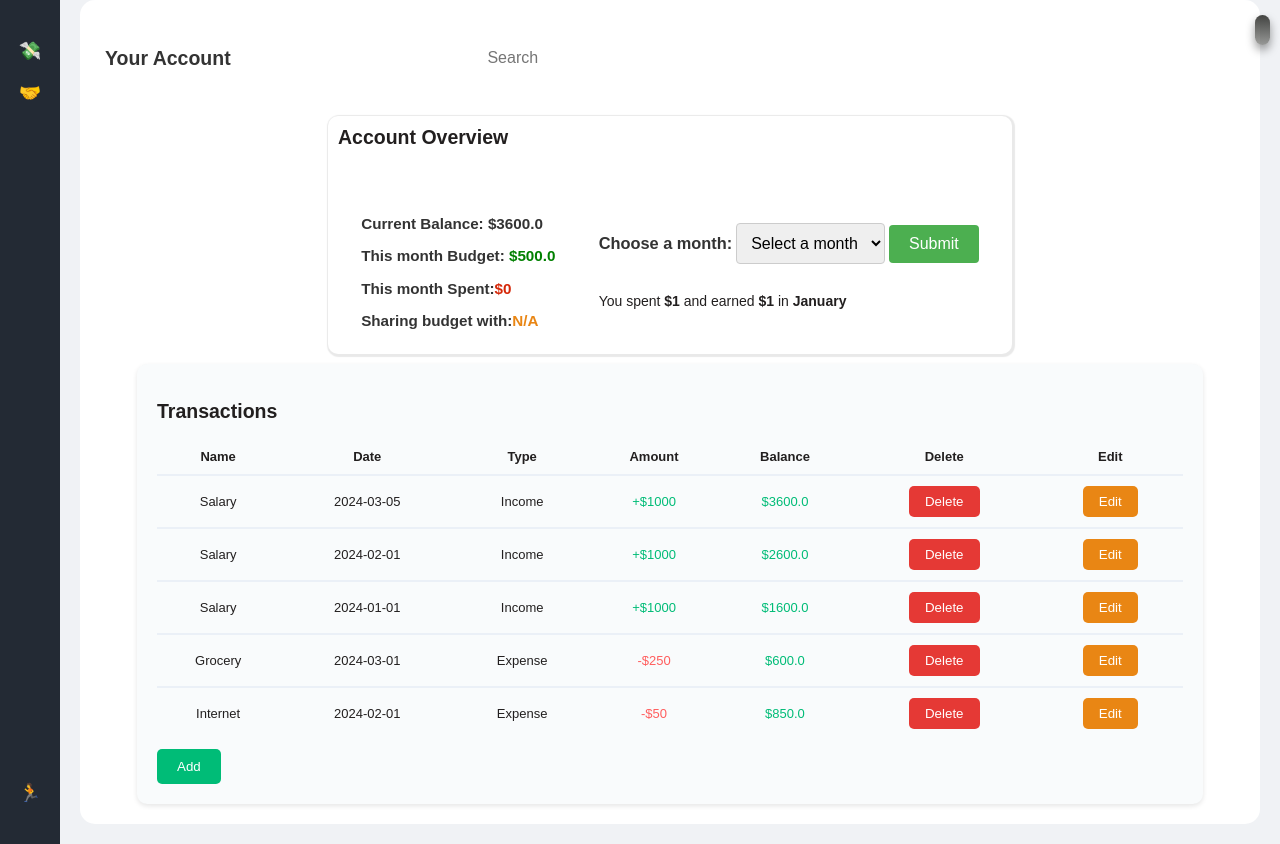
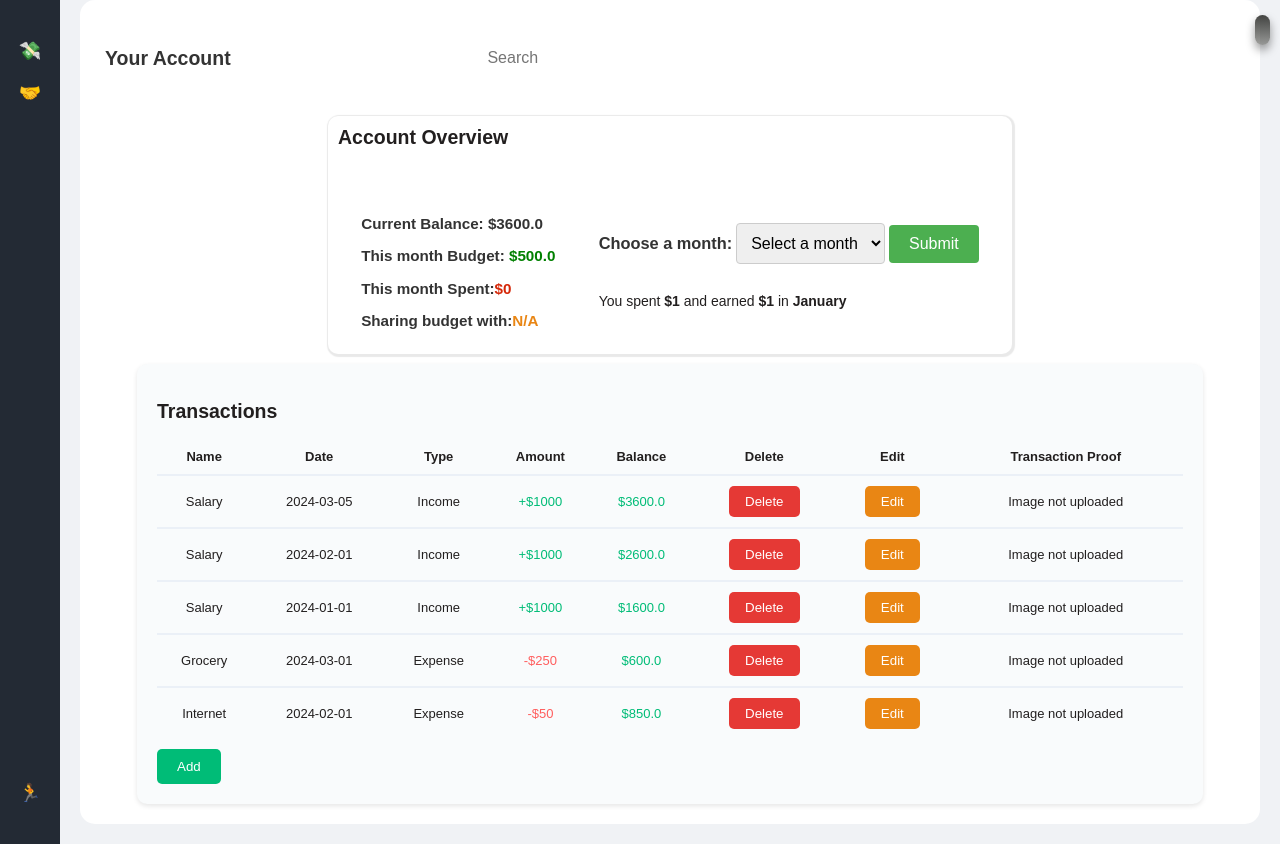
Before and after one commit to Shivanii7/ACIT2911-Agile, a Flask app: page /expenses in a window 1280 px wide. Run offline with Flask 3, Linux system fonts and the light colour scheme; a user stored in the database is signed in; data comes from the database, SQL or seed files in the repository.

Commit message:
add upload picture feature

```diff
--- a/templates/edit_form.html
+++ b/templates/edit_form.html
@@ -7,7 +7,7 @@
 </head>
 <body>
     <h1>Edit Transaction</h1>
-    <form class="edit-form" method="POST" action="{{ url_for('edit_transaction') }}">
+    <form class="edit-form" method="POST" action="{{ url_for('edit_transaction') }}" enctype="multipart/form-data">
         <input type="hidden" name="id" value="{{ transaction.eid }}">
         <label for="name">Name:</label>
         <input type="text" id="name" name="name" value="{{ transaction.name }}">
@@ -20,6 +20,8 @@
             <option value="income" {% if transaction.transaction_category == 'income' %} selected {% endif %}>Income</option>
             <option value="expense" {% if transaction.transaction_category == 'expense' %} selected {% endif %}>Expense</option>
         </select>
+        <label for="receipt_image_path">Receipt:</label>
+        <input type="file" id="receipt_image_path" name="receipt_image" accept="image/*">
         <div>
             <button class="submit-button" type="submit">Save Changes</button>
         </div>
--- a/templates/expense.html
+++ b/templates/expense.html
@@ -80,6 +80,7 @@
             <th>Balance</th>
             <th>Delete</th>
             <th>Edit</th>
+            <th>Transaction Proof</th>
           </tr>
         </thead>
         <tbody>
@@ -118,6 +119,15 @@
               <form>
                 <button type="button" class="edit_button" onclick="openEditModal('{{ transaction['id'] }}')">Edit</button>
               </form>
+            </td>
+            <td>
+              {% if transaction['receipt_image_path'] %}
+                  {% set receipt_image_filename = transaction['receipt_image_path'].replace('\\', '/').split('/')[-1] %}
+                  <a href="{{ url_for('static', filename='receipt_images/' + receipt_image_filename) }}" target="_blank" class="btn btn-primary">View</a>
+                  <img src="{{ url_for('static', filename='receipt_images/' + receipt_image_filename) }}" alt="Receipt Image" width="20" height="20">
+              {% else %}
+                  Image not uploaded
+              {% endif %}
             </td>
           </tr>
           {% endfor %}
```
Also changed, not shown: templates/create.html (+7 -4 lines). Lines whose indentation alone changed are shown as unchanged.
